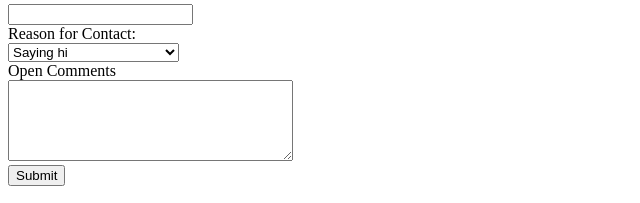
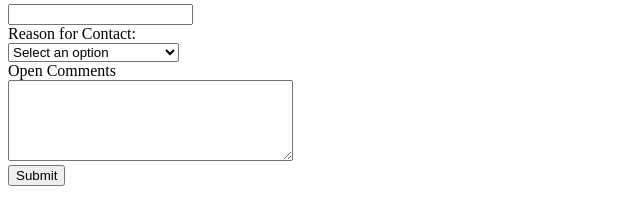
Before and after one commit to aaliyah67/mi349_blog, a plain HTML site: page contact.html in a window 1280 px wide. Shown: the part 254-457 px from the top of the page, 0-640 px from the left. Drawn offline with Linux system fonts and the light colour scheme.

Commit message:
updated contact

```diff
--- a/contact.html
+++ b/contact.html
@@ -27,7 +27,7 @@
             <input type="email" id="email" name="email" required><br>
             <label for="reason">Reason for Contact:</label><br>
             <select name="reason" id="reason" required>
-                <option value="" disabled>Select an option</option>
+                <option value="" disabled selected>Select an option</option>
                 <option value="hi">Saying hi</option>
                 <option value="contractor">Looking for a Contractor</option>
                 <option value="interview">Interested in an Interview</option>
```
